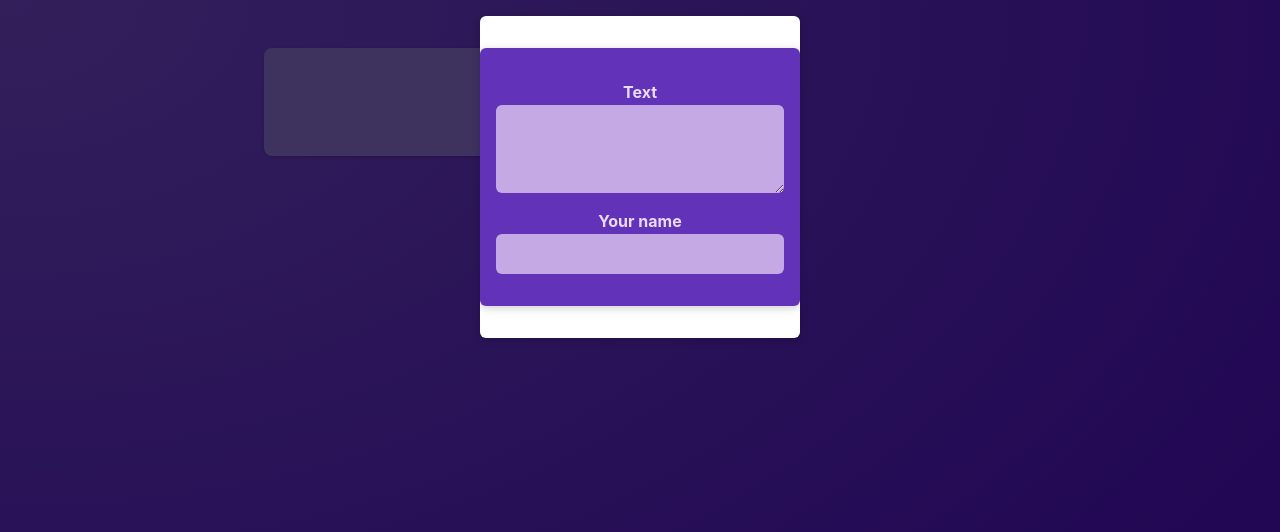
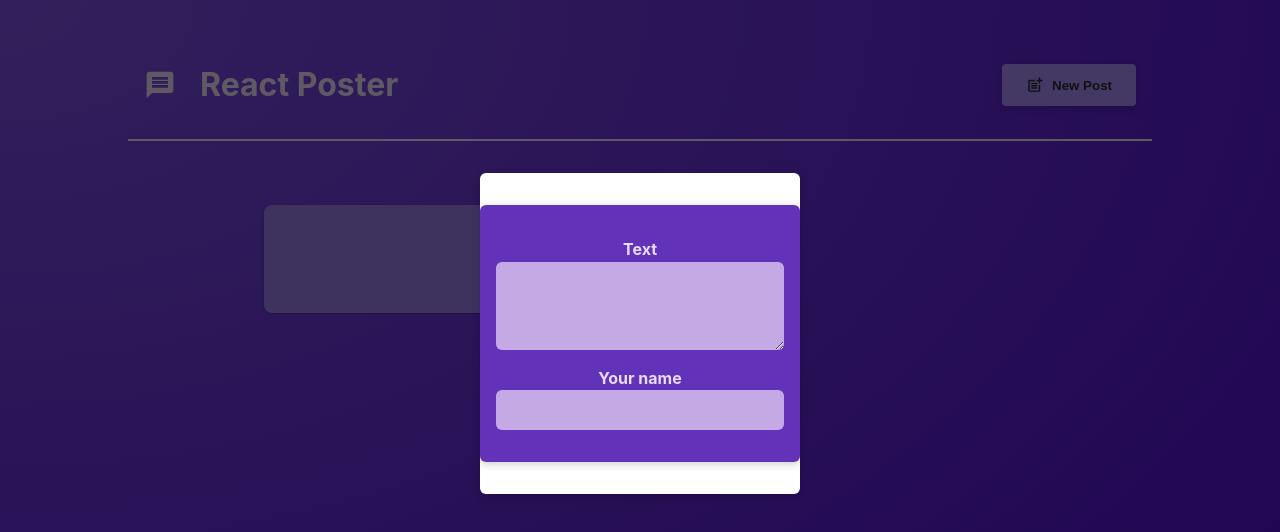
Before and after one commit to curogihu/first-app, a React (Vite) app in the folder react-crash-course/: page / in a window 1280 px wide. Shown: the top 532 px of the page. Built offline with nearby package versions, Linux system fonts and the light colour scheme.

Commit message:
added MainHeader

```diff
--- a/react-crash-course/src/App.jsx
+++ b/react-crash-course/src/App.jsx
@@ -1,10 +1,14 @@
 import PostsList from "./components/PostsList";
+import MainHeader from "./components/MainHeader";
 
 function App() {
   return (
-    <main>
-      <PostsList />
-    </main>
+    <>
+      <MainHeader />
+      <main>
+        <PostsList />
+      </main>
+    </>
   );
 }
 
```
